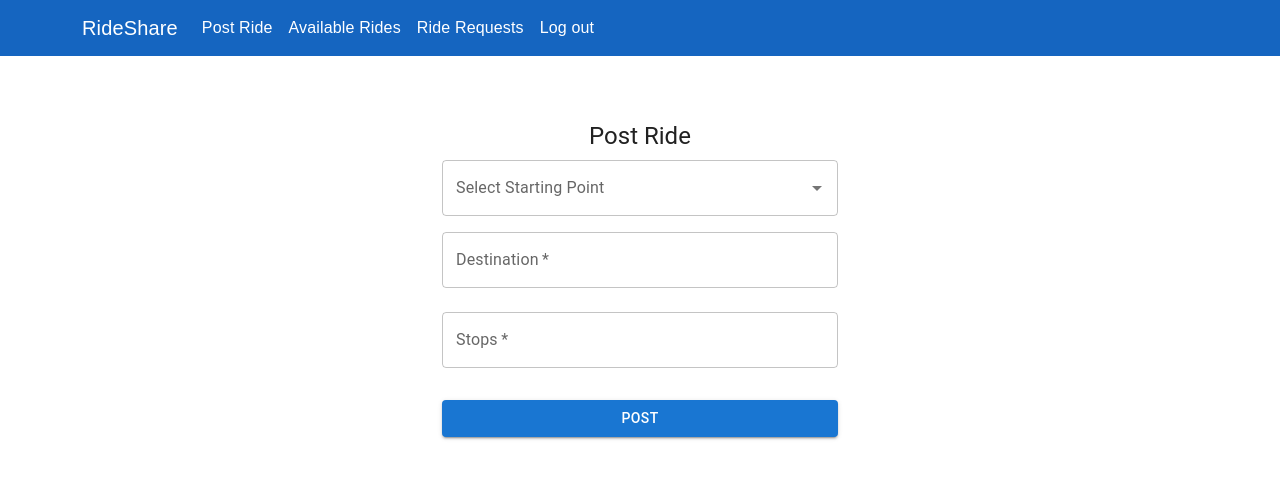
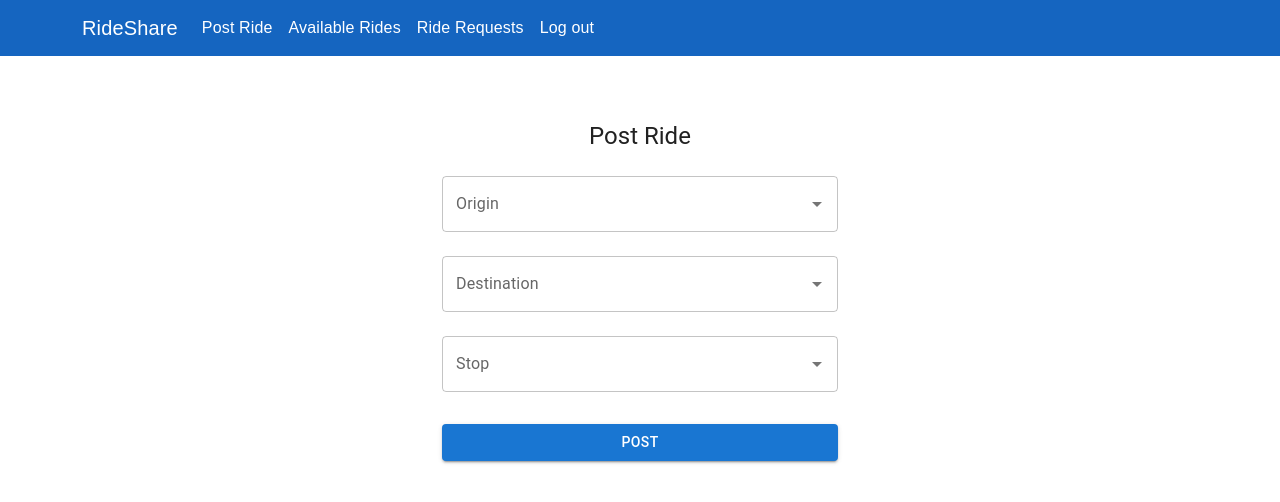
Before and after one commit to sakshi-124/rideshare, a React (Create React App) app: page /postRide in a window 1280 px wide. Shown: the top 502 px of the page. Built offline with nearby package versions, Linux system fonts and the light colour scheme.

Commit message:
post ride page changes

```diff
--- a/src/Pages/PostRide.js
+++ b/src/Pages/PostRide.js
@@ -53,7 +53,7 @@ function PostRide() {
 
   const handleAutoCompleteInput = async (e) => {
     const query = { "search": e.target.value }
-    axiosApi.post("/getPlaces", query)
+    axios.post("https://7przixh9me.execute-api.us-east-1.amazonaws.com/testRideShare/getPlaces", query)
       .then(res => {
         if (res.data['statusCode'] === 200) {
           console.log(res)
@@ -97,47 +97,55 @@ function PostRide() {
           marginTop: 8,
           display: 'flex',
           flexDirection: 'column',
-          alignItems: 'center',
+          alignItems: 'center'
         }}
       >
         <Typography component="h1" variant="h5">
           Post Ride
         </Typography>
-        <Box component="form" sx={{ mt: 1 }}>
+        <Box component="form" sx={{ mt: 1, width : "100%" }}>
+          <Autocomplete
+            options={searchResults}
+            getOptionLabel={(searchResults) => searchResults.label}
+            renderInput={(params) => (
+              <TextField
+                {...params}
+                label="Origin"
+                variant="outlined"
+                fullWidth
+                margin="normal"
+                onChange={handleAutoCompleteInput}
+              />
+            )}
+          />
           <Autocomplete
             options={searchResults}
             getOptionLabel={(option) => searchResults.label}
             renderInput={(params) => (
               <TextField
                 {...params}
-                label="Select Starting Point"
+                label="Destination"
                 variant="outlined"
+                fullWidth
+                margin="normal"
                 onChange={handleAutoCompleteInput}
               />
             )}
           />
-          <TextField
-            margin="normal"
-            required
-            fullWidth
-            id="destination"
-            label="Destination"
-            name="destination"
-            value={rideDetail.destination}
-            onChange={handleInput}
+           <Autocomplete
+            options={searchResults}
+            getOptionLabel={(option) => searchResults.label}
+            renderInput={(params) => (
+              <TextField
+                {...params}
+                label="Stop"
+                variant="outlined"
+                fullWidth
+                margin="normal"
+                onChange={handleAutoCompleteInput}
+              />
+            )}
           />
-          <TextField
-            margin="normal"
-            required
-            fullWidth
-            name="stops"
-            label="Stops"
-            id="stops"
-            value={rideDetail.stops}
-            onChange={handleInput}
-            autoComplete="phone"
-          />
-
           <Button
             type="submit"
             fullWidth
```
